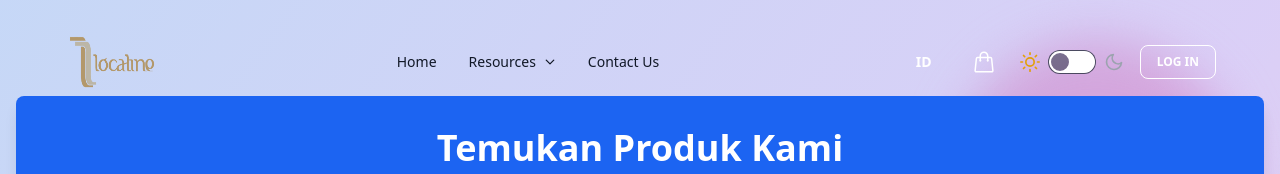
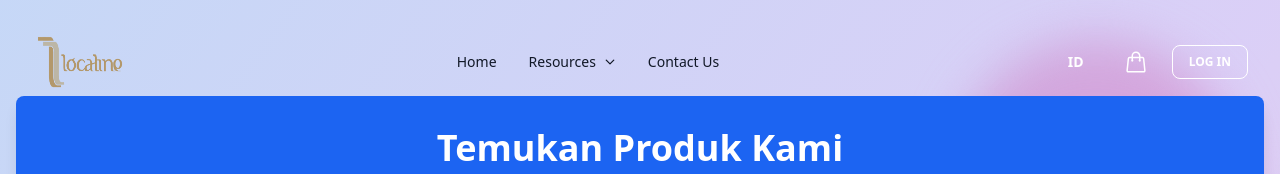
Before and after one commit to Svnooo/Lokaline, a React (Vite) app: page /Catalog in a window 1280 px wide. Shown: the top 174 px of the page. Built offline with nearby package versions, Linux system fonts and the light colour scheme.

Commit message:
remove the dark mode :(

```diff
--- a/src/App.jsx
+++ b/src/App.jsx
@@ -19,13 +19,11 @@ import PelatihandanWebinar from "./pages/PelatihandanWebinar/PelatihandanWebinar
 import ProfileUMKM from "./pages/ProfileUMKM/ProfileUMKM";
 import Register from "./pages/Register/Register";
 import Testimoni from "./pages/Testimoni/Testimoni";
-import { ThemeProvider } from './components/Themecontext';
 import { LanguageProvider } from './components/Languagecontext';
 
 function App() {
   return (
     <CartProvider>
-      <ThemeProvider>
         <LanguageProvider>
           <Router>
             <div id="root">
@@ -52,7 +50,6 @@ function App() {
             </div>
           </Router>
         </LanguageProvider>
-      </ThemeProvider>
     </CartProvider>
   );
 }
--- a/src/components/DarkModeToggle.jsx
+++ /dev/null
@@ -1,48 +0,0 @@
-import React, { useContext } from 'react';
-import { ThemeContext } from './Themecontext';
-
-const DarkModeToggle = () => {
-  const { isDarkMode, setIsDarkMode } = useContext(ThemeContext);
-
-  return (
-    <label className="flex cursor-pointer gap-2 items-center">
-      <svg
-        xmlns="http://www.w3.org/2000/svg"
-        width="20"
-        height="20"
-        viewBox="0 0 24 24"
-        fill="none"
-        stroke="currentColor"
-        strokeWidth="2"
-        strokeLinecap="round"
-        strokeLinejoin="round"
-        className={isDarkMode ? 'text-gray-400' : 'text-yellow-400'}
-      >
-        <circle cx="12" cy="12" r="5" />
-        <path d="M12 1v2M12 21v2M4.2 4.2l1.4 1.4M18.4 18.4l1.4 1.4M1 12h2M21 12h2M4.2 19.8l1.4-1.4M18.4 5.6l1.4-1.4" />
-      </svg>
-      <input
-        type="checkbox"
-        checked={isDarkMode}
-        onChange={() => setIsDarkMode(!isDarkMode)}
-        className="toggle theme-controller"
-      />
-      <svg
-        xmlns="http://www.w3.org/2000/svg"
-        width="20"
-        height="20"
-        viewBox="0 0 24 24"
-        fill="none"
-        stroke="currentColor"
-        strokeWidth="2"
-        strokeLinecap="round"
-        strokeLinejoin="round"
-        className={isDarkMode ? 'text-blue-300' : 'text-gray-400'}
-      >
-        <path d="M21 12.79A9 9 0 1 1 11.21 3 7 7 0 0 0 21 12.79z"></path>
-      </svg>
-    </label>
-  );
-};
-
-export default DarkModeToggle;
--- a/src/components/Navbar.jsx
+++ b/src/components/Navbar.jsx
@@ -32,17 +32,14 @@ import {
 import React, { useContext, useEffect, useState } from "react";
 import { Link, useLocation, useNavigate } from "react-router-dom";
 import "../index.css";
-import DarkModeToggle from './DarkModeToggle';
 import { LanguageContext } from './Languagecontext';
 import { ThemeContext } from './Themecontext';
-
 
 // NavListMenu Component
 function NavListMenu() {
   const [isMenuOpen, setIsMenuOpen] = useState(false);
   const [isMobileMenuOpen, setIsMobileMenuOpen] = useState(false);
   const navigate = useNavigate();
-  const { isDarkMode } = useContext(ThemeContext);
   const { translateText } = useContext(LanguageContext);
 
   const navListMenuItems = [
@@ -99,23 +96,23 @@ function NavListMenu() {
   const renderItems = navListMenuItems.map(({ icon: Icon, title, description, path }, key) => (
     <MenuItem
       key={key}
-      className={`flex items-center gap-3 cursor-pointer ${isDarkMode ? 'text-white' : ''}`}
+      className="flex items-center gap-3 cursor-pointer"
       onClick={() => navigate(path)}
     >
-      <div className={`flex items-center justify-center rounded-lg p-2 ${isDarkMode ? 'bg-blue-gray-800' : '!bg-blue-gray-50'}`}>
-        <Icon className={`h-6 w-6 ${isDarkMode ? 'text-white' : 'text-gray-900'}`} />
+      <div className="flex items-center justify-center rounded-lg p-2 bg-blue-gray-50">
+        <Icon className="h-6 w-6 text-gray-900" />
       </div>
       <div>
         <Typography
           variant="h6"
-          color={isDarkMode ? "white" : "blue-gray"}
+          color="blue-gray"
           className="flex items-center text-sm font-bold"
         >
           {title}
         </Typography>
         <Typography
           variant="paragraph"
-          className={`text-xs !font-medium ${isDarkMode ? 'text-blue-gray-200' : 'text-blue-gray-500'}`}
+          className="text-xs !font-medium text-blue-gray-500"
         >
           {description}
         </Typography>
@@ -135,7 +132,7 @@ function NavListMenu() {
         <MenuHandler>
           <Typography as="div" variant="small" className="font-small">
             <ListItem
-              className={`flex items-center gap-2 py-2 pr-4 font-medium ${isDarkMode ? 'text-white' : 'text-gray-900'}`}
+              className="flex items-center gap-2 py-2 pr-4 font-medium text-gray-900"
               selected={isMenuOpen || isMobileMenuOpen}
               onClick={() => setIsMobileMenuOpen((cur) => !cur)}
             >
@@ -151,7 +148,7 @@ function NavListMenu() {
             </ListItem>
           </Typography>
         </MenuHandler>
-        <MenuList className={`hidden max-w-screen-xl rounded-xl lg:block ${isDarkMode ? 'bg-gray-800' : ''}`}>
+        <MenuList className="hidden max-w-screen-xl rounded-xl lg:block">
           <ul className="grid grid-cols-3 gap-y-2 outline-none outline-0">
             {renderItems}
           </ul>
@@ -167,19 +164,18 @@ function NavListMenu() {
 // NavList Component
 function NavList() {
   const { translateText } = useContext(LanguageContext);
-  const { isDarkMode } = useContext(ThemeContext);
 
   return (
     <div className="flex items-center justify-center w-full">
-      <List className={`mt-4 mb-6 p-0 lg:mt-0 lg:mb-0 lg:flex-row lg:p-1 ${isDarkMode ? 'text-white' : 'text-gray-900'}`}>
+      <List className="mt-4 mb-6 p-0 lg:mt-0 lg:mb-0 lg:flex-row lg:p-1 text-gray-900">
         <Typography
           as={Link}
           to="/"
           variant="small"
-          color={isDarkMode ? "white" : "blue-gray"}
+          color="blue-gray"
           className="font-medium"
         >
-          <ListItem className={`flex items-center gap-2 py-2 pr-4 ${isDarkMode ? 'text-white' : 'text-gray-900'} hover:glow-effect`}>
+          <ListItem className="flex items-center gap-2 py-2 pr-4 text-gray-900 hover:glow-effect">
             {translateText("Home", "Beranda")}
           </ListItem>
         </Typography>
@@ -188,10 +184,10 @@ function NavList() {
           as={Link}
           to="/KontakdanLokasi"
           variant="small"
-          color={isDarkMode ? "white" : "blue-gray"}
+          color="blue-gray"
           className="font-medium"
         >
-          <ListItem className={`flex items-center gap-2 py-2 pr-4 ${isDarkMode ? 'text-white' : 'text-gray-900'} hover:glow-effect`}>
+          <ListItem className="flex items-center gap-2 py-2 pr-4 text-gray-900 hover:glow-effect">
             {translateText("Contact Us", "Hubungi Kami")}
           </ListItem>
         </Typography>
@@ -199,10 +195,6 @@ function NavList() {
     </div>
   )
 }
-
-
-
-
 
 function LoginModal({ isOpen, onClose, openRegister }) {
   if (!isOpen) return null;
@@ -343,7 +335,6 @@ export function NavbarWithMegaMenu() {
   const [isLoginModalOpen, setIsLoginModalOpen] = useState(false);
   const [isRegisterModalOpen, setIsRegisterModalOpen] = useState(false);
   const [isLogoHovered, setIsLogoHovered] = useState(false);
-  const { isDarkMode } = useContext(ThemeContext);
   const { selectedLanguage, setSelectedLanguage, translateText } = useContext(LanguageContext);
   const navigate = useNavigate();
   const location = useLocation();
@@ -352,14 +343,14 @@ export function NavbarWithMegaMenu() {
     const handleScroll = () => {
       const scrollPercentage = (window.scrollY / document.documentElement.scrollHeight) * 100;
 
-      // Jika scroll lebih dari 10%, atur navbar dengan border dan warna teks
+      // If scroll is more than 5%, set navbar with border and text color
       setIsScrolled(scrollPercentage > 5);
 
-      // Atur gaya berdasarkan posisi scroll
+      // Set style based on scroll position
       const contentStart = document.querySelector('.content-start');
       if (contentStart) {
         const contentStartPosition = contentStart.getBoundingClientRect().top;
-        setIsWhite(contentStartPosition <= 0);
+        setIsWhite(contentStartPosition <= 0 || scrollPercentage > 5);
       }
     };
 
@@ -396,16 +387,15 @@ export function NavbarWithMegaMenu() {
   return (
     <>
       <Navbar
-        className={`fixed top-0 left-0 right-0 z-50 transition-all duration-300 ${isScrolled
-            ? isDarkMode
-              ? 'navbar-dark-scrolled'
-              : 'navbar-light-scrolled'
+        className={`fixed top-0 left-0 right-0 z-50 transition-all duration-300 px-0 ${
+          isScrolled
+            ? 'navbar-light-scrolled'
             : isWhite
               ? 'navbar-white'
               : 'navbar-transparent'
         }`}
       >
-        <div className="container mx-auto flex items-center justify-between">
+        <div className="container mx-auto flex items-center justify-between px-4 max-w-full">
           {/* Logo */}
           <Typography
             as={Link}
@@ -435,7 +425,7 @@ export function NavbarWithMegaMenu() {
               variant="text"
               size="sm"
               onClick={() => setSelectedLanguage(selectedLanguage === 'en' ? 'id' : 'en')}
-              className="locale-text text-xs sm:text-sm"
+              className={`locale-text text-xs sm:text-sm ${isWhite ? 'text-black' : 'text-white'}`}
             >
               {selectedLanguage === 'en' ? 'ID' : 'EN'}
             </Button>
@@ -451,14 +441,13 @@ export function NavbarWithMegaMenu() {
               </IconButton>
             )}
 
-            <DarkModeToggle />
-
             {/* Login button - hidden on mobile, visible on larger screens */}
             <Button
               variant={isWhite ? "gradient" : "outlined"}
               size="sm"
               onClick={openLoginModal}
-              className={`hidden sm:inline-block login-button ${isWhite
+              className={`hidden sm:inline-block login-button ${
+                isWhite
                   ? 'bg-black text-white hover:bg-white hover:text-black'
                   : 'border-white text-white hover:bg-white hover:text-black'
               }`}
@@ -490,7 +479,7 @@ export function NavbarWithMegaMenu() {
               variant="text"
               size="sm"
               onClick={() => setSelectedLanguage(selectedLanguage === 'en' ? 'id' : 'en')}
-              className="locale-text w-full"
+              className={`locale-text w-full ${isWhite ? 'text-black' : 'text-white'}`}
             >
               {selectedLanguage === 'en' ? 'Switch to Bahasa Indonesia' : 'Ganti ke Bahasa Inggris'}
             </Button>
@@ -508,7 +497,8 @@ export function NavbarWithMegaMenu() {
               size="sm"
               fullWidth
               onClick={openRegisterModal}
-              className={`${isWhite
+              className={`${
+                isWhite
                   ? 'border-black text-black hover:bg-black hover:text-white'
                   : 'border-white text-white hover:bg-white hover:text-black'
               }`}
--- a/src/index.css
+++ b/src/index.css
@@ -82,7 +82,8 @@ body {
   transition: transform 0.3s;
 }
 
-.button:hover, .button:focus {
+.button:hover,
+.button:focus {
   transform: scale(1.05);
 }
 
@@ -90,43 +91,17 @@ body {
   transform: scale(1);
 }
 
-/* Default Light Mode Styles */
+/* Navigation Styles */
 .nav-link {
-  color: black;
+  color: white;
+  transition: color 0.5s ease;
 }
 
 .nav-logo {
-  filter: brightness(0);
-  width: 200px; /* Increase the width to make the logo bigger */
-  height: auto; /* This will maintain the aspect ratio */
-}
-
-/* Dark Mode Styles */
-@media (prefers-color-scheme: dark) {
-  .nav-link {
-    color: white;
-  }
-
-  .nav-logo {
-    filter: brightness(10);
-  }
-}
-
-:root {
-  --bg-light: #ffffff;
-  --bg-dark: #1a202c;
-  --text-light: #000000;
-  --text-dark: #ffffff;
-}
-
-html {
-  background-color: var(--bg-light);
-  color: var(--text-light);
-}
-
-html.dark {
-  background-color: var(--bg-dark);
-  color: var(--text-dark);
+  filter: brightness(0) invert(1);
+  width: 200px;
+  height: auto;
+  transition: filter 0.5s ease;
 }
 
 /* NavbarStyles.css */
@@ -170,8 +145,7 @@ html.dark {
 }
 
 .navbar-transparent,
-.navbar-transparent.scrolled,
-.dark .navbar-transparent {
+.navbar-transparent.scrolled {
   background-color: transparent !important;
   backdrop-filter: none !important;
   -webkit-backdrop-filter: none !important;
@@ -194,8 +168,8 @@ html.dark {
 }
 
 .navbar-dark-scrolled {
-  background-color: rgba(0, 0, 0, 0.95) !important;
-  border-bottom: 2px solid rgba(0, 0, 0, 0.95) !important;
+  background-color: #1f2937 !important;
+  border-bottom: 2px solid #1f2937 !important;
   color: white !important;
   box-shadow: 0 2px 4px rgba(0, 0, 0, 0.3) !important;
 }
@@ -205,21 +179,39 @@ html.dark {
   color: currentColor !important;
 }
 
+/* New styles for navbar text color */
+.navbar-transparent .nav-link,
 .navbar-transparent .login-button,
-.navbar-transparent .locale-text,
+.navbar-transparent .locale-text {
+  color: white !important;
+}
+
+.navbar-white .nav-link,
+.navbar-white .login-button,
+.navbar-white .locale-text,
+.navbar-light-scrolled .nav-link,
+.navbar-light-scrolled .login-button,
+.navbar-light-scrolled .locale-text {
+  color: black !important;
+}
+
+.navbar-dark-scrolled .nav-link,
 .navbar-dark-scrolled .login-button,
 .navbar-dark-scrolled .locale-text {
   color: white !important;
-  transition: color 0.5s ease;
 }
 
-.navbar-white .login-button,
-.navbar-white .locale-text,
-.navbar-light-scrolled .login-button,
-.navbar-light-scrolled .locale-text {
-  color: black !important;
-  transition: color 0.5s ease;
+/* Adjust logo color */
+.navbar-transparent .nav-logo,
+.navbar-dark-scrolled .nav-logo {
+  filter: brightness(0) invert(1);
 }
+
+.navbar-white .nav-logo,
+.navbar-light-scrolled .nav-logo {
+  filter: brightness(0);
+}
+
 .footer-logo {
   width: 250px !important;
   height: auto !important;
```
Lines whose indentation alone changed are shown as unchanged.
